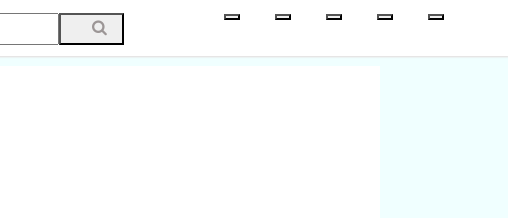
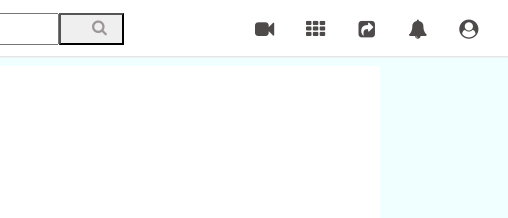
Before and after one commit to pwilson77/google-homepage, a plain HTML site: page index.html in a window 1280 px wide. Shown: the top 218 px of the page, 772-1280 px from the left. Drawn offline with nearby package versions, Linux system fonts and the light colour scheme.

Commit message:
finished work on the navbar

```diff
--- a/index.html
+++ b/index.html
@@ -19,11 +19,21 @@
 		</button>
 	</div>
 	<div class="navbar_buttons">
-		<button class="navbar_button"></button>
-		<button class="navbar_button"></button>
-		<button class="navbar_button"></button>
-		<button class="navbar_button"></button>
-		<button class="navbar_button"></button>
+		<button class="navbar_button">
+			<i class="fa fa-video-camera"></i>
+		</button>
+		<button class="navbar_button">
+			<i class="fa fa-th"></i>
+		</button>
+		<button class="navbar_button">
+			<i class="fa fa-share-square"></i>
+		</button>
+		<button class="navbar_button">
+			<i class="fa fa-bell"></i>
+		</button>
+		<button class="navbar_button">
+			<i class="fa fa-user-circle"></i>
+		</button>
 
 	</div>
 </nav>
--- a/main.css
+++ b/main.css
@@ -49,11 +49,22 @@ nav {
 
 .navbar_buttons {
 	margin-left: 70px;
+	    padding-top: 13px;
 }
 
 .navbar_button {
 	margin-left: 30px;
+	background-color: transparent;
+	border-color: transparent;
+	height: 32px;
+	width: 12px;
+	font-size: larger;
 }
+
+.navbar_button i{
+	color:#4e4a4a;
+}
+
 section{
     color: #000000;
     text-align: center;
```
